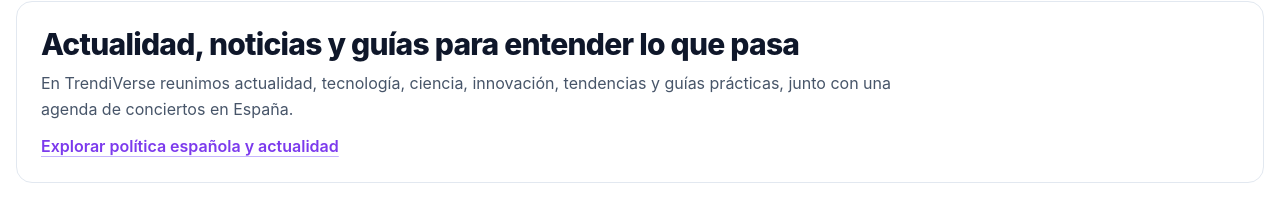
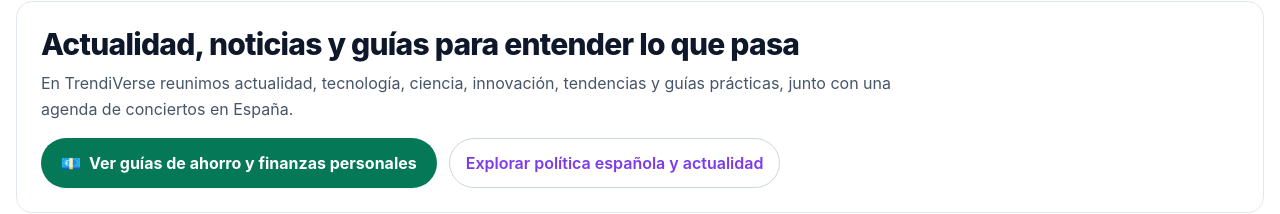
Before and after one commit to linguafly6-ui/trendiverse, a Next.js app: page / in a window 1280 px wide. Shown: the part 574-788 px from the top of the page. Built offline with nearby package versions, Linux system fonts and the light colour scheme; no server answers.

Commit message:
Add prominent savings category link to homepage

```diff
--- a/app/page.tsx
+++ b/app/page.tsx
@@ -28,9 +28,15 @@
         <p className="mt-2 max-w-4xl leading-relaxed text-slate-600 dark:text-slate-400">
           En TrendiVerse reunimos actualidad, tecnología, ciencia, innovación, tendencias y guías prácticas, junto con una agenda de conciertos en España.
         </p>
-        <Link href="/articles/category/toptrends" className="mt-3 inline-flex font-semibold text-brand-violet underline decoration-violet-300 underline-offset-4">
-          Explorar política española y actualidad
-        </Link>
+        <div className="mt-4 flex flex-wrap gap-3">
+          <Link href="/articles/category/ahorro" className="inline-flex items-center gap-2 rounded-full bg-emerald-700 px-5 py-3 font-bold text-white shadow-sm transition hover:bg-emerald-800 focus-visible:outline focus-visible:outline-2 focus-visible:outline-offset-2 focus-visible:outline-emerald-700">
+            <span aria-hidden="true">💶</span>
+            Ver guías de ahorro y finanzas personales
+          </Link>
+          <Link href="/articles/category/toptrends" className="inline-flex items-center rounded-full border border-slate-300 px-4 py-3 font-semibold text-brand-violet transition hover:border-violet-500 dark:border-slate-700">
+            Explorar política española y actualidad
+          </Link>
+        </div>
       </section>
       <ConcertsHub variant="strip" />
       <div className="grid gap-8 lg:grid-cols-10">
```
